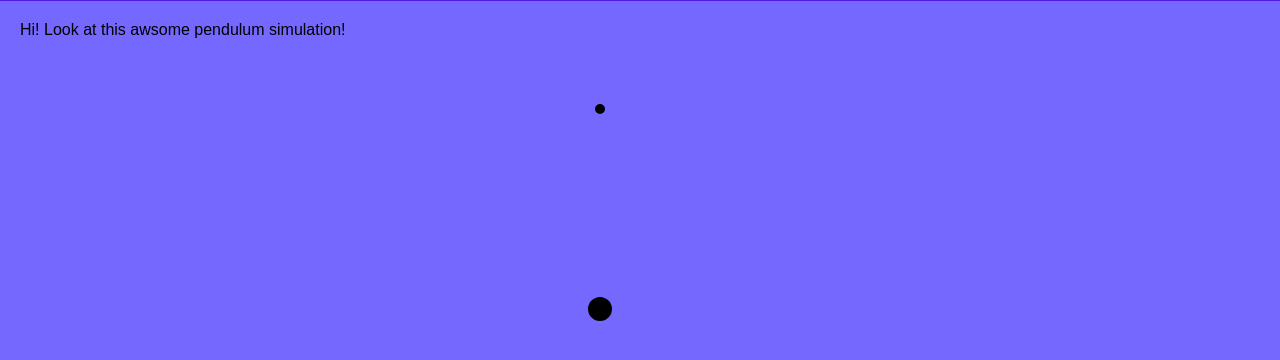
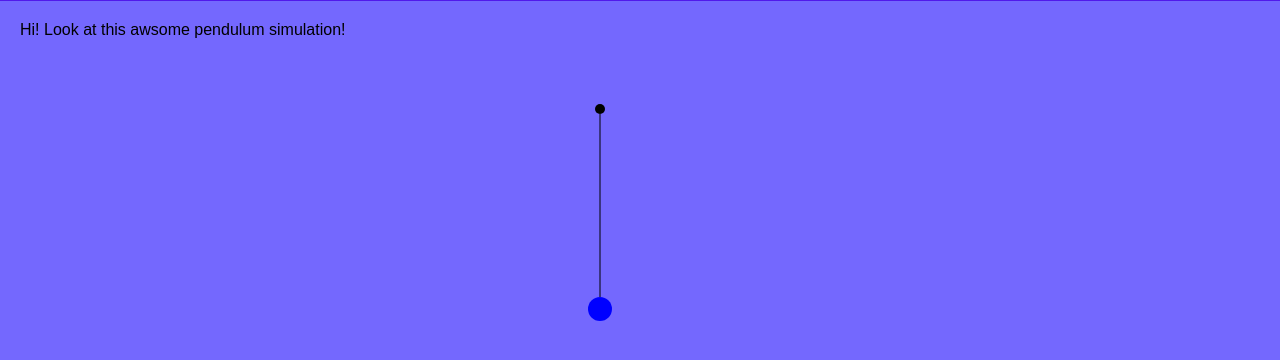
Before and after one commit to IleriB/WOPSBB, a plain HTML site: page Pages/Pendulum.html in a window 1280 px wide. Shown: the part 44-404 px from the top of the page. Drawn offline with Linux system fonts and the light colour scheme.

Commit message:
Added varibles for pendulum

```diff
--- a/Pages/Pendulum.html
+++ b/Pages/Pendulum.html
@@ -71,24 +71,58 @@
         Hi! Look at this awsome pendulum simulation!
     </div>
 
+
+
 </body>
 <canvas </canvas id="simCanvas" width="1200" height=" 400"></canvas>
 <script>
     const canvas = document.getElementById("simCanvas");
     const ctx = canvas.getContext("2d");
 
-    let x = 600;
-    let y = 250;
-    let r = 12
 
+    let r = 12;
+    let len = 200;
+    let theta = Math.PI * 0;
+    let x = 600 + len* Math.sin(theta);
+    let y = 50 + len* Math.cos(theta);
+    let h = Math.abs(x-600);
+    let w = Math.abs(y-50);
+
+    let g = 9.81;
+
+
+
+    ctx.fillStyle = "blue";
     ctx.beginPath();
     ctx.arc(x,y,r,0, Math.PI*2); /* arc ( x,y, radius, start angle, end angle)*/
+    ctx.fill();
+
+    ctx.fillStyle = "black";
+    ctx.beginPath();
     ctx.arc(600,50,5,0, Math.PI*2);
     ctx.fill();
 
+    ctx.fillStroke = "black";
+    ctx.beginPath();
+    ctx.moveTo(600,55);
+    ctx.lineTo(x,(y-12));
+    ctx.stroke();
 
     function animate (){
-        ctx.clearRect(0,0,800,400)
+        ctx.clearRect(0,0,1200,400)
+
+        ctx.fillStyle = "blue";
+        ctx.beginPath();
+        ctx.arc(x,y,r,0, Math.PI*2); /* arc ( x,y, radius, start angle, end angle)*/
+        ctx.fill();
+
+        ctx.fillStroke = "black";
+        ctx.beginPath();
+        ctx.moveTo(600,55)
+        ctx.lineTo(x,(y-12))
+        ctx.stroke();
+
+
 
     }
 
```
